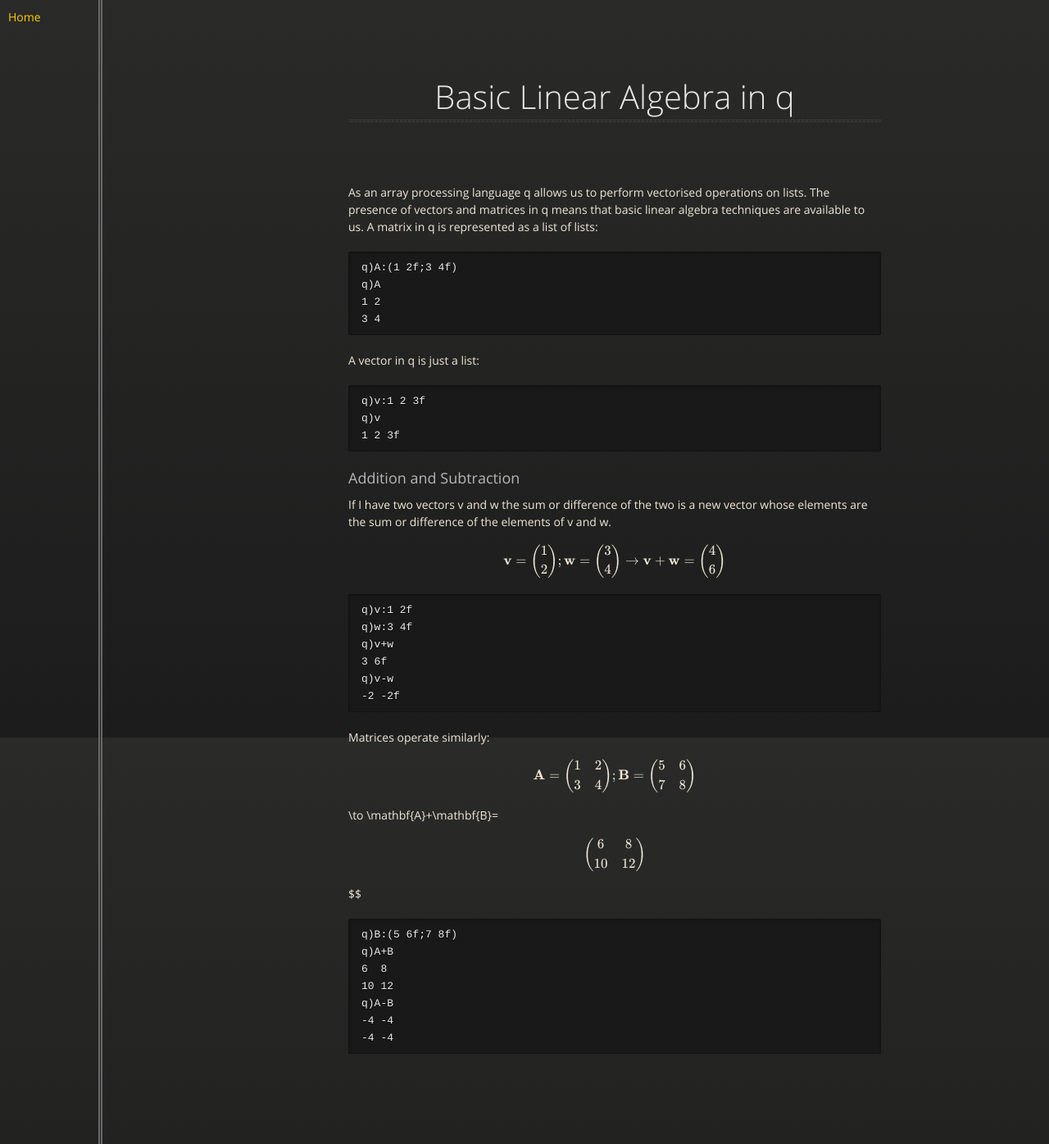
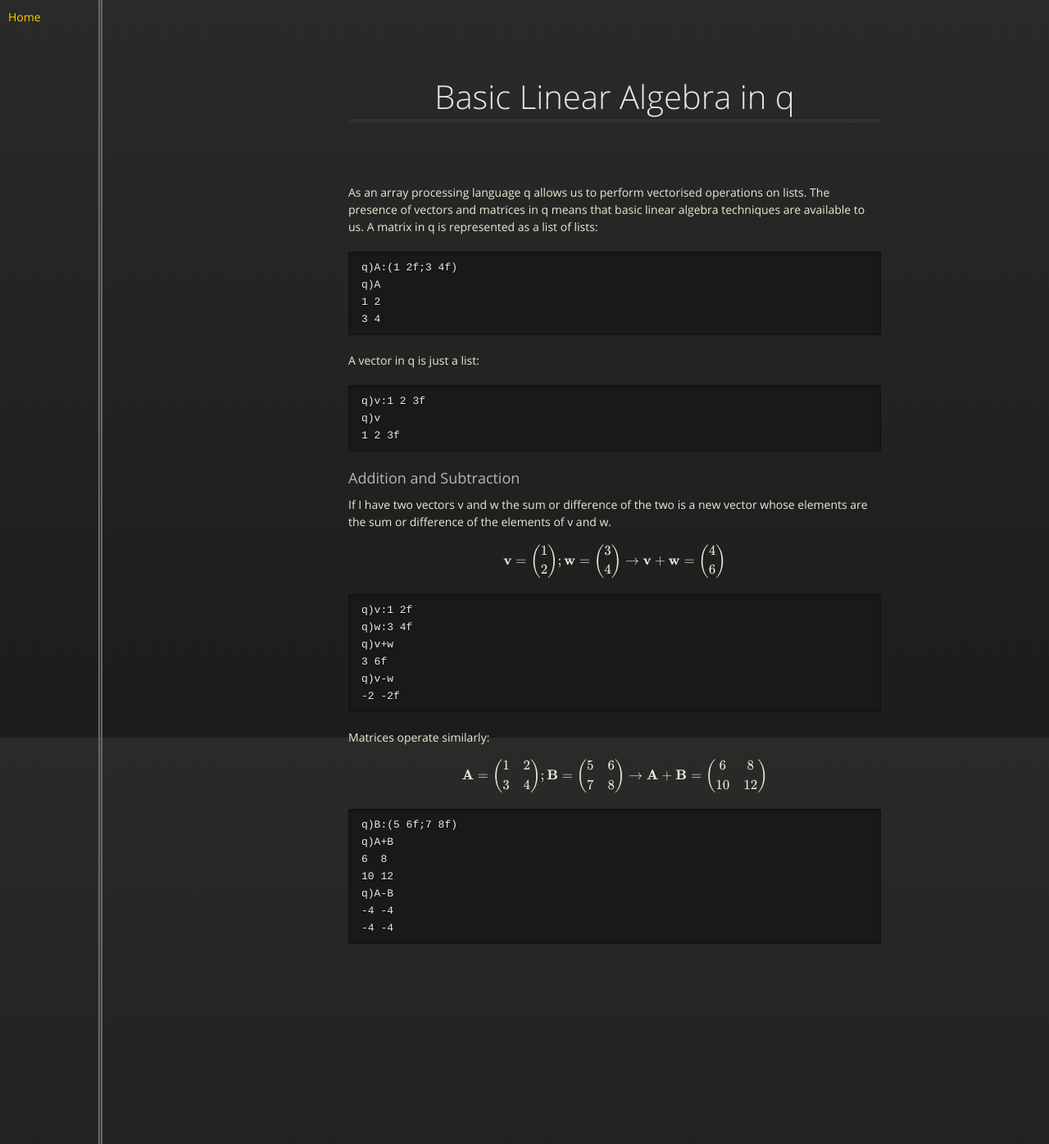
Before and after one commit to jpneill/jpneill.github.io, a Jekyll site: the page posts/Lin_Alg_q.html, which Jekyll copies as it is, in a window 1280 px wide and 1396 px high. Shown: the whole window at 82% size. Built offline with Jekyll 4.4.1, drawn with Linux system fonts in a browser that asks for light colours; nearby versions of some CDN libraries; formulas are drawn with MathJax 3.

```diff
--- a/posts/Lin_Alg_q.html
+++ b/posts/Lin_Alg_q.html
@@ -72,7 +72,7 @@ q)v+w
 q)v-w
 -2 -2f</code></pre>
 
-        <p>Matrices operate similarly:$$\mathbf{A}=\begin{pmatrix} 1 & 2 \\ 3 & 4 \end{pmatrix} ; \mathbf{B}=\begin{pmatrix} 5 & 6 \\ 7 & 8 \end{pmatrix}$$\to \mathbf{A}+\mathbf{B}=\begin{pmatrix}6 & 8 \\ 10 & 12 \end{pmatrix}$$</p>
+        <p>Matrices operate similarly:$$\mathbf{A}=\begin{pmatrix} 1 & 2 \\ 3 & 4 \end{pmatrix} ; \mathbf{B}=\begin{pmatrix} 5 & 6 \\ 7 & 8 \end{pmatrix}\to \mathbf{A}+\mathbf{B}=\begin{pmatrix}6 & 8 \\ 10 & 12 \end{pmatrix}$$</p>
 
 <pre><code>q)B:(5 6f;7 8f)
 q)A+B
```
